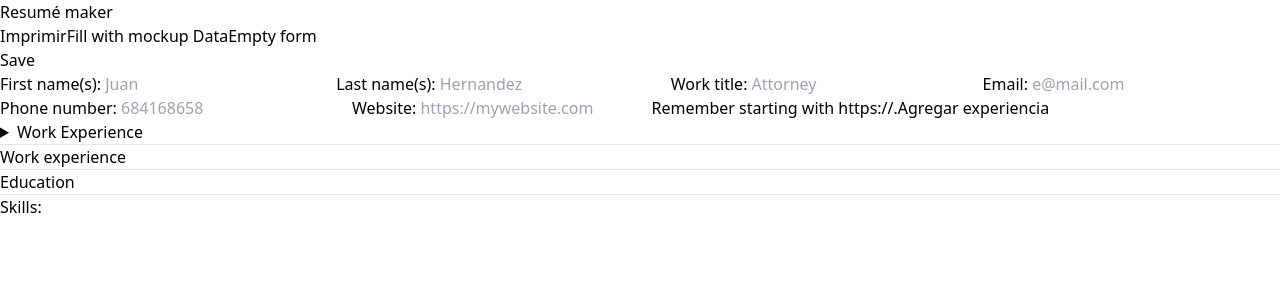
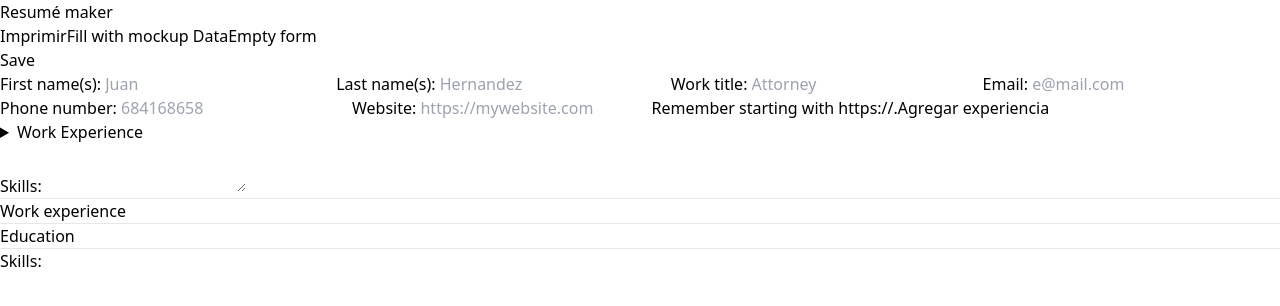
Before and after one commit to kike9978/resume-maker, a React (Vite) app: page / in a window 1280 px wide. Shown: the top 306 px of the page. Built offline with nearby package versions, Linux system fonts and the light colour scheme.

Commit message:
Make skills editables

```diff
--- a/src/components/CV.jsx
+++ b/src/components/CV.jsx
@@ -45,14 +45,16 @@ export default function CV({ cv }) {
 
             </section>
             <hr />
-            <section>
+
+            {skills && <section>
                 <h2>Skills:</h2>
                 <div className="flex gap-2">
                     {skills.map(skill => {
                         return <p key={skill.id} className="bg-slate-100 text-slate-800 rounded-2xl border border-solid border-slate-700 px-2 py-1">{skill.title}</p>
                     })}
                 </div>
-            </section>
+            </section>}
+
 
         </main>)
 }
--- a/src/components/CVForm.jsx
+++ b/src/components/CVForm.jsx
@@ -1,8 +1,24 @@
 import Input from "./Input"
+import Textarea from "./Textarea"
 import WorkForm from "./WorkForm"
 import WorkFormItem from "./WorkFormItem"
 
 export default function CVForm({ setCV, cv, isAddingExperience, setIsAddingExperience, handleCreateExperience }) {
+
+    const skills = cv.skills.map(skill => skill.title).join(", ")
+
+
+    function handleOnSkillsChange(e) {
+        let id = 5
+        const nextSkills = e.target.value.split(", ")
+        const finalSkills = []
+        nextSkills.forEach(skill => finalSkills.push({ id: id++, title: skill }))
+
+        // TODO check if id conflict
+
+        setCV({ ...cv, skills: finalSkills })
+        console.log(cv.skills)
+    }
     return (
         <aside
             className='flex flex-col shadow-md shadow-blue-100 m-5 rounded-lg p-4 print:hidden overflow-y-auto gap-6'>
@@ -78,6 +94,12 @@ export default function CVForm({ setCV, cv, isAddingExperience, setIsAddingExper
 
             </details>
 
+            <Textarea
+                label={"Skills"}
+                name={"skills"}
+                value={skills}
+                onChange={handleOnSkillsChange} />
+
         </aside>
     )
 }
```
